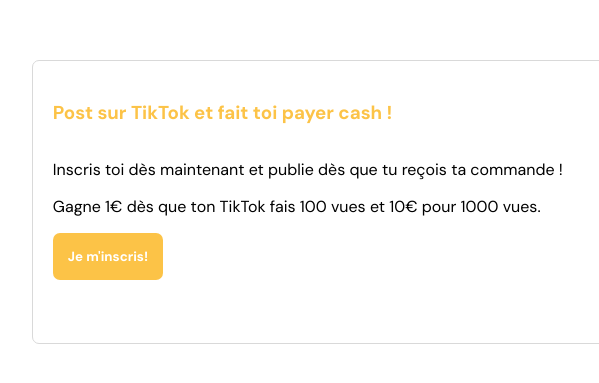
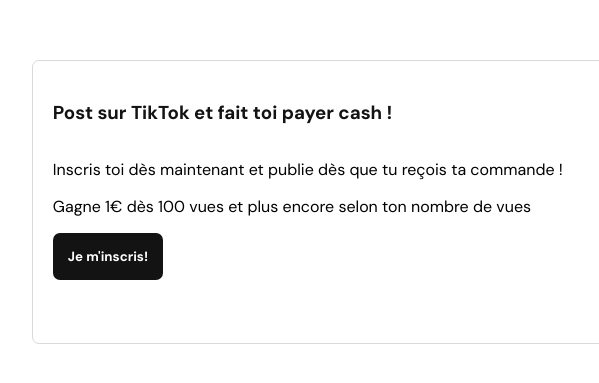
Before and after one commit to ultravioo/snippet-viewy, a plain HTML site: page index.html in a window 1280 px wide. Shown: the part 193-576 px from the top of the page, 229-828 px from the left. Drawn offline with Linux system fonts and the light colour scheme.

Commit message:
nouveau plugin toutes marques

```diff
--- a/index.html
+++ b/index.html
@@ -19,7 +19,7 @@
 
       <div class="corps">
         <p> Inscris toi dès maintenant et publie dès que tu reçois ta commande !</p>
-        <p> Gagne 1€ dès que ton TikTok fais 100 vues et 10€ pour 1000 vues.</p>
+        <p> Gagne 1€ dès 100 vues et plus encore selon ton nombre de vues</p>
       </div>
 
       <div class="bouton">
@@ -33,7 +33,7 @@
 
     <div class="droite">
       <img
-        src="https://res.cloudinary.com/dughjxh5l/image/upload/v1670846289/Screenshot_2022-12-12_at_12.58.01_q6uabf.png">
+        src="https://res.cloudinary.com/dughjxh5l/image/upload/v1674748021/Screenshot_2023-01-26_at_15.45.58_puujdh.png">
       <p> Développé par Viewy</p>
     </div>
 
--- a/styles.css
+++ b/styles.css
@@ -16,7 +16,7 @@
 }
 
 .titre {
-  color: #FCC347;
+  color: rgb(19, 19, 19);
   font-family: 'DM Sans', sans-serif;
 }
 
@@ -29,7 +29,7 @@
 }
 
 .button {
-  background-color: #FCC347;
+  background-color: rgb(19, 19, 19);
   border-style: none;
   border-radius: 7px;
   padding: 15px;
@@ -39,7 +39,7 @@
 }
 
 .button:hover {
-  background-color: #eeb53a;
+  background-color: rgb(0, 0, 0);
 }
 
 img {
```
